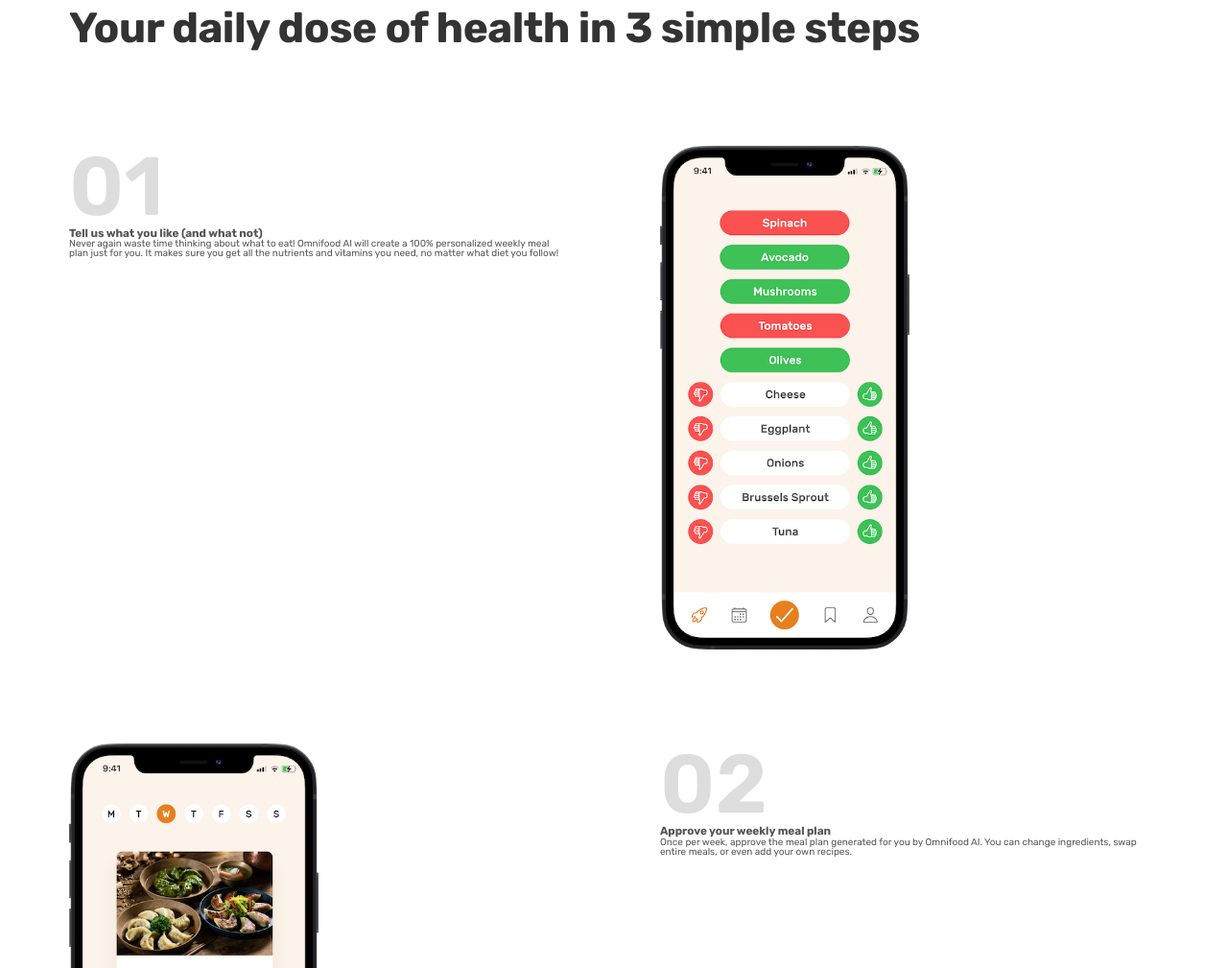
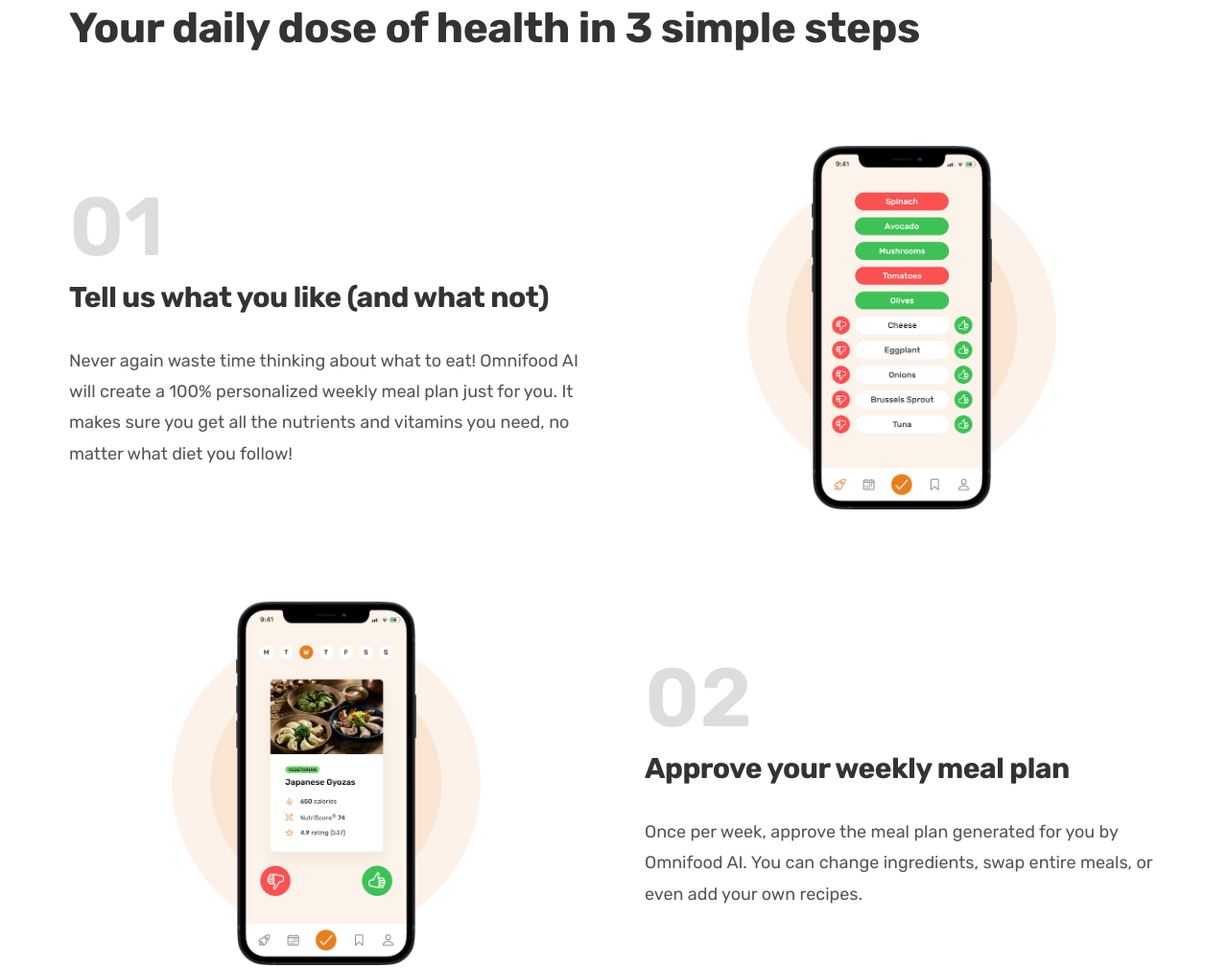
Before and after one commit to elyas-kosari/Omnifood, a plain HTML site: page index.html in a window 1280 px wide. Shown: the part 885-1894 px from the top of the page at 96% size. Drawn offline with Linux system fonts and the light colour scheme.

Commit message:
Add How It Works Section

```diff
--- /dev/null
+++ b/css/general.css
@@ -0,0 +1,183 @@
+/*
+
+  ----- 01 TYPOGRAPHY SYSTEM
+  - Font Size (px)
+  10 / 12 / 14 / 16 / 18 / 20 / 24 / 30 / 36 / 44 / 52 / 62 / 74 / 86 / 98
+
+  - Font Weights:
+  Default: 400
+  Medium: 500
+  Semi-Bold: 600
+  Bold: 700
+
+
+  - Line Height:
+  Default: 1
+  Small: 1.05
+  Medium: 1.2
+  Paragraph Default: 1.6
+
+  - Letter spacing:
+  -0.5px
+  0.75px
+
+  ----- 02 COLORS
+  https://maketintsandshades.com/
+
+  - Primary: #e67e22
+
+  - Tints:
+  #fdf2e9
+  #fae5d3
+
+  - Shades: #cf711f
+
+  - Accent:
+
+  - Greys: #555, #333
+
+  03 IMAGES
+  http://unsplash.com
+  http://uifaces.co
+
+  ----- 04 SHADOWS
+
+  ----- 05 BORDER RADIUS
+  Default: 10px
+
+  ----- 06 WHITESPACE
+  - Spacing (px)
+  2 / 4 / 8 / 12 / 16 / 24 / 32 / 48 / 64 / 80 / 96 / 128
+*/
+
+html {
+  /* font-size: 10px; */
+  /* 10px / 16px = 0.625 = 62.5% */
+  /* Percentage of user's browser font-size setting */
+
+  font-size: 62.5%;
+}
+
+*,
+*::after,
+*::before {
+  padding: 0;
+  margin: 0;
+  box-sizing: border-box;
+}
+
+body {
+  font-family: "Rubik", sans-serif;
+  line-height: 1;
+  font-family: 400;
+  color: #555;
+}
+
+/***************************************/
+/* General Reusable Components */
+/***************************************/
+
+.container {
+  /* 1140px */
+  max-width: 120rem;
+  padding: 0 3.2rem;
+  margin: 0 auto;
+}
+
+.grid {
+  display: grid;
+  gap: 9.6rem 6.4rem;
+}
+
+.grid--2--cols {
+  grid-template-columns: repeat(2, 1fr);
+}
+
+.grid--3--cols {
+  grid-template-columns: repeat(3, 1fr);
+}
+
+.grid--4--cols {
+  grid-template-columns: repeat(4, 1fr);
+}
+
+.grid--center-vertically {
+  align-items: center;
+}
+
+.heading-primary,
+.heading-secondary,
+.heading-tertiary {
+  font-weight: 700;
+  color: #333;
+  letter-spacing: -0.5px;
+}
+
+.heading-primary {
+  font-size: 5.2rem;
+  line-height: 1.05;
+  margin-bottom: 3.2rem;
+}
+
+.heading-secondary {
+  font-size: 4.4rem;
+  line-height: 1.2;
+  margin-bottom: 9.6rem;
+}
+
+.heading-tertiary {
+  font-size: 3rem;
+  line-height: 1.2;
+  margin-bottom: 3.2rem;
+}
+
+.subheading {
+  display: block;
+  font-size: 1.6rem;
+  font-weight: 500;
+  color: #cf711f;
+  text-transform: uppercase;
+  margin-bottom: 1.6rem;
+  letter-spacing: 0.75px;
+}
+
+.btn:link,
+.btn:visited {
+  display: inline-block;
+  font-size: 2rem;
+  font-weight: 600;
+  padding: 1.6rem 3.2rem;
+  border-radius: 10px;
+  text-decoration: none;
+
+  transition: background-color 0.3s;
+}
+
+.btn--primary:link,
+.btn--primary:visited {
+  background-color: #e67e22;
+  color: #fff;
+}
+
+.btn--primary:hover,
+.btn--primary:active {
+  background-color: #cf711f;
+}
+
+.btn--outline:link,
+.btn--outline:visited {
+  background-color: #fff;
+  color: #555;
+}
+
+.btn--outline:hover,
+.btn--outline:active {
+  background-color: #fdf2e9;
+  /* border: 3px solid #fff; */
+  /* Trick to add border inside */
+  box-shadow: inset 0 0 0 3px #fff;
+}
+
+.margin-right-sm {
+  margin-right: 1.6rem;
+}
--- a/css/style.css
+++ b/css/style.css
@@ -1,174 +1,3 @@
-/*
-
-  ----- 01 TYPOGRAPHY SYSTEM
-  - Font Size (px)
-  10 / 12 / 14 / 16 / 18 / 20 / 24 / 30 / 36 / 44 / 52 / 62 / 74 / 86 / 98
-
-  - Font Weights:
-  Default: 400
-  Medium: 500
-  Semi-Bold: 600
-  Bold: 700
-
-
-  - Line Height:
-  Default: 1
-  Small: 1.05
-  Medium: 1.2
-  Paragraph Default: 1.6
-
-  - Letter spacing:
-  -0.5px
-  0.75px
-
-  ----- 02 COLORS
-  https://maketintsandshades.com/
-
-  - Primary: #e67e22
-
-  - Tints: #fdf2e9
-
-  - Shades: #cf711f
-
-  - Accent:
-
-  - Greys: #555, #333
-
-  03 IMAGES
-  http://unsplash.com
-  http://uifaces.co
-
-  ----- 04 SHADOWS
-
-  ----- 05 BORDER RADIUS
-  Default: 10px
-
-  ----- 06 WHITESPACE
-  - Spacing (px)
-  2 / 4 / 8 / 12 / 16 / 24 / 32 / 48 / 64 / 80 / 96 / 128
-*/
-
-html {
-  /* font-size: 10px; */
-  /* 10px / 16px = 0.625 = 62.5% */
-  /* Percentage of user's browser font-size setting */
-
-  font-size: 62.5%;
-}
-
-*,
-*::after,
-*::before {
-  padding: 0;
-  margin: 0;
-  box-sizing: border-box;
-}
-
-body {
-  font-family: "Rubik", sans-serif;
-  line-height: 1;
-  font-family: 400;
-  color: #555;
-}
-
-/***************************************/
-/* General Reusable Components */
-/***************************************/
-
-.heading-primary,
-.heading-secondary {
-  font-weight: 700;
-  color: #333;
-  letter-spacing: -0.5px;
-}
-
-.heading-primary {
-  font-size: 5.2rem;
-  line-height: 1.05;
-  margin-bottom: 3.2rem;
-}
-
-.heading-secondary {
-  font-size: 4.4rem;
-  line-height: 1.2;
-  margin-bottom: 9.6rem;
-}
-
-.subheading {
-  display: block;
-  font-size: 1.6rem;
-  font-weight: 500;
-  color: #cf711f;
-  text-transform: uppercase;
-  margin-bottom: 1.6rem;
-  letter-spacing: 0.75px;
-}
-
-.btn:link,
-.btn:visited {
-  display: inline-block;
-  font-size: 2rem;
-  font-weight: 600;
-  padding: 1.6rem 3.2rem;
-  border-radius: 10px;
-  text-decoration: none;
-
-  transition: background-color 0.3s;
-}
-
-.btn--primary:link,
-.btn--primary:visited {
-  background-color: #e67e22;
-  color: #fff;
-}
-
-.btn--primary:hover,
-.btn--primary:active {
-  background-color: #cf711f;
-}
-
-.btn--outline:link,
-.btn--outline:visited {
-  background-color: #fff;
-  color: #555;
-}
-
-.btn--outline:hover,
-.btn--outline:active {
-  background-color: #fdf2e9;
-  /* border: 3px solid #fff; */
-  /* Trick to add border inside */
-  box-shadow: inset 0 0 0 3px #fff;
-}
-
-.margin-right-sm {
-  margin-right: 1.6rem;
-}
-
-.container {
-  /* 1140px */
-  max-width: 120rem;
-  padding: 0 3.2rem;
-  margin: 0 auto;
-}
-
-.grid {
-  display: grid;
-  gap: 9.6rem;
-}
-
-.grid--2--cols {
-  grid-template-columns: repeat(2, 1fr);
-}
-
-.grid--3--cols {
-  grid-template-columns: repeat(3, 1fr);
-}
-
-.grid--4--cols {
-  grid-template-columns: repeat(4, 1fr);
-}
-
 /***************************************/
 /* Header */
 /***************************************/
@@ -301,8 +130,53 @@ body {
   font-size: 8.6rem;
   font-weight: 600;
   color: #ddd;
+  margin-bottom: 1.2rem;
+}
+
+.step-description {
+  font-size: 1.8rem;
+  line-height: 1.8;
+}
+
+.step-image-box {
+  display: flex;
+  align-items: center;
+  justify-content: center;
+
+  position: relative;
+}
+
+.step-image-box::before,
+.step-image-box::after {
+  content: "";
+  display: block;
+  border-radius: 50%;
+  position: absolute;
+  top: 50%;
+  left: 50%;
+  transform: translate(-50%, -50%);
+}
+
+.step-image-box::before {
+  width: 60%;
+  /* height: 60%; */
+
+  /* 60% of parent's width */
+  padding-bottom: 60%;
+  background-color: #fdf2e9;
+  z-index: -2;
+}
+
+.step-image-box::after {
+  width: 45%;
+  /* height: 60%; */
+
+  /* 60% of parent's width */
+  padding-bottom: 45%;
+  background-color: #fae5d3;
+  z-index: -1;
 }
 
 .step-image {
-  width: 50%;
+  width: 35%;
 }
--- a/index.html
+++ b/index.html
@@ -12,6 +12,7 @@
       rel="stylesheet"
     />
 
+    <link rel="stylesheet" href="css/general.css" />
     <link rel="stylesheet" href="css/style.css" />
 
     <title>Omnifood</title>
@@ -77,7 +78,7 @@
           </h2>
         </div>
 
-        <div class="container grid grid--2--cols">
+        <div class="container grid grid--2--cols grid--center-vertically">
           <!-- Step 01 -->
           <div class="step-text-box">
             <p class="step-number">01</p>
```
